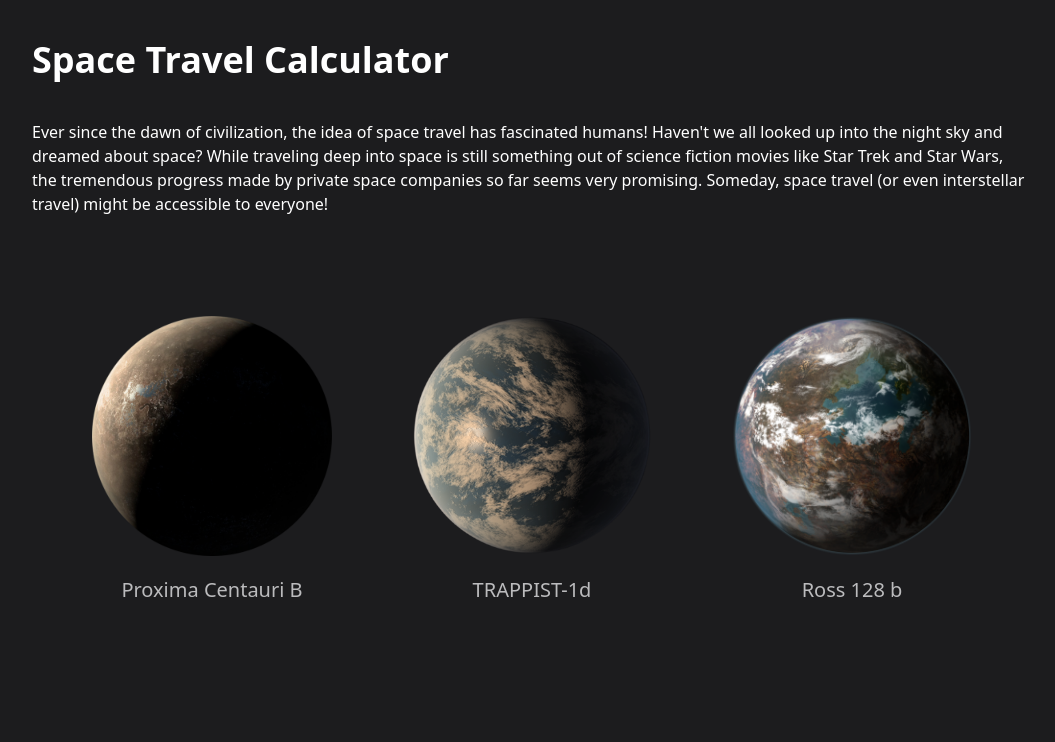
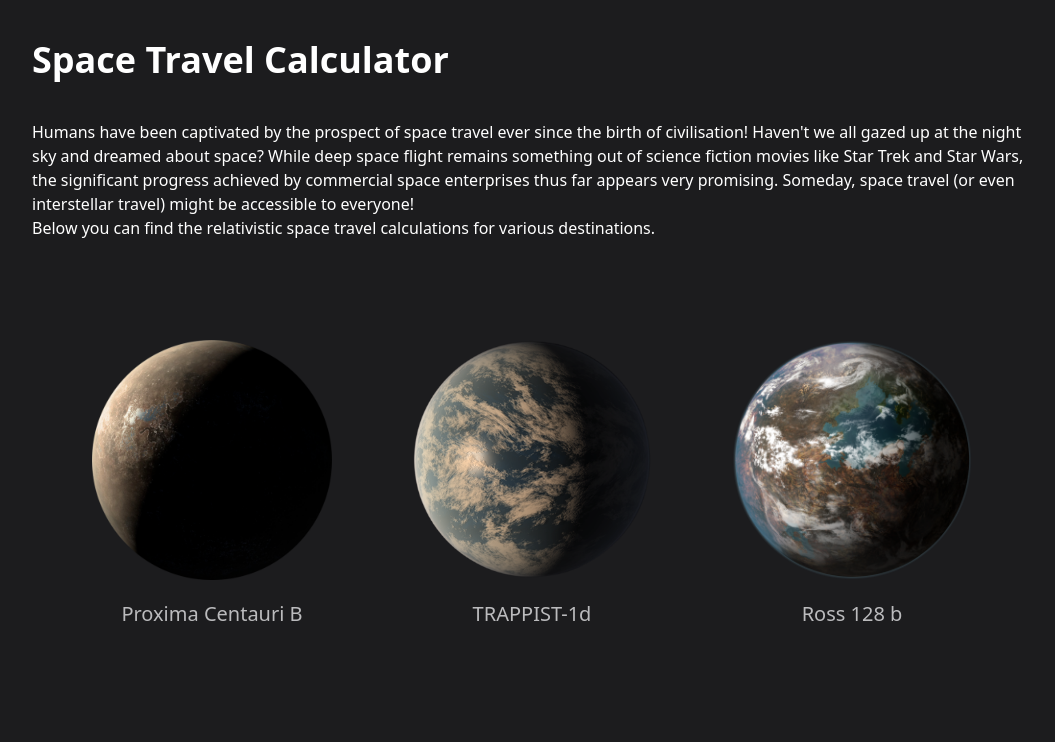
Before and after one commit to orjive5/space-travel-calculator, a React (Vite) app: page / in a window 1280 px wide. Shown: the top 742 px of the page, without its empty margins (108-1163 px from the left). Built offline with nearby package versions, Linux system fonts and the light colour scheme.

Commit message:
finished, remains to polish code

```diff
--- a/src/App.jsx
+++ b/src/App.jsx
@@ -16,13 +16,17 @@ function App() {
             Space Travel Calculator
           </h1>
           <p>
-            Ever since the dawn of civilization, the idea of space travel has
-            fascinated humans! Haven't we all looked up into the night sky and
-            dreamed about space? While traveling deep into space is still
+            Humans have been captivated by the prospect of space travel ever
+            since the birth of civilisation! Haven't we all gazed up at the
+            night sky and dreamed about space? While deep space flight remains
             something out of science fiction movies like Star Trek and Star
-            Wars, the tremendous progress made by private space companies so far
-            seems very promising. Someday, space travel (or even interstellar
-            travel) might be accessible to everyone!
+            Wars, the significant progress achieved by commercial space
+            enterprises thus far appears very promising. Someday, space travel
+            (or even interstellar travel) might be accessible to everyone!
+          </p>
+          <p>
+            Below you can find the relativistic space travel calculations for
+            various destinations.
           </p>
         </div>
         <div className="grid mb-[450px] sm:mb-100 sm:grid-cols-2 lg:grid-cols-3 lg:m-10 justify-evenly justify-items-center content-evenly items-center lg:gap-10">
--- a/src/components/Calculator.jsx
+++ b/src/components/Calculator.jsx
@@ -63,17 +63,24 @@ const Calculator = ({
   });
 
   useEffect(() => {
+    let spaceshipSpeed = maxSpeed == 100 ? 0.995 : maxSpeed / 100;
     switch (acceleration) {
       case "Low":
         setSpaceshipTime(() => {
           return (
-            (300000 / 0.00981) * Math.asinh((0.00981 * earthTime) / 300000)
+            Math.sqrt(
+              1 - Math.pow(spaceshipSpeed * 300000, 2) / Math.pow(300000, 2)
+            ) * earthTime
           );
         });
         break;
       case "High":
         setSpaceshipTime(() => {
-          return (300000 / 0.0981) * Math.asinh((0.0981 * earthTime) / 300000);
+          return (
+            Math.sqrt(
+              1 - Math.pow(spaceshipSpeed * 300000, 2) / Math.pow(300000, 2)
+            ) * earthTime
+          );
         });
         break;
     }
@@ -202,7 +209,10 @@ const Calculator = ({
             </h1>
             <div className="flex items-center justify-between gap-7">
               <h2 className="text-4xl font-bold text-yellow-500">
-                {Math.round((earthTime / 31556952) * 100) / 100} yrs
+                {earthTime / 31556952 < 100
+                  ? Math.round((earthTime / 31556952) * 10) / 10
+                  : Math.round(earthTime / 31556952)}{" "}
+                yrs
               </h2>
             </div>
           </div>
@@ -212,7 +222,10 @@ const Calculator = ({
             </h1>
             <div className="flex items-center justify-between gap-7">
               <h2 className="text-4xl font-bold text-yellow-500">
-                {Math.round((spaceshipTime / 31556952) * 100) / 100} yrs
+                {spaceshipTime / 31556952 < 100
+                  ? Math.round((spaceshipTime / 31556952) * 10) / 10
+                  : Math.round(spaceshipTime / 31556952)}{" "}
+                yrs
               </h2>
             </div>
           </div>
@@ -224,7 +237,10 @@ const Calculator = ({
             </h1>
             <div className="flex items-center gap-7">
               <h2 className="text-4xl font-bold text-yellow-500">
-                {Math.round((earthTime / 31556952) * 100) / 100} yrs
+                {earthTime / 31556952 < 100
+                  ? Math.round((earthTime / 31556952) * 10) / 10
+                  : Math.round(earthTime / 31556952)}{" "}
+                yrs
               </h2>
             </div>
           </div>
@@ -233,7 +249,10 @@ const Calculator = ({
           </h1>
           <div className="flex items-center gap-7">
             <h2 className="text-4xl font-bold text-yellow-500">
-              {Math.round((spaceshipTime / 31556952) * 100) / 100} yrs
+              {spaceshipTime / 31556952 < 100
+                ? Math.round((spaceshipTime / 31556952) * 10) / 10
+                : Math.round(spaceshipTime / 31556952)}{" "}
+              yrs
             </h2>
           </div>
         </div>
```
